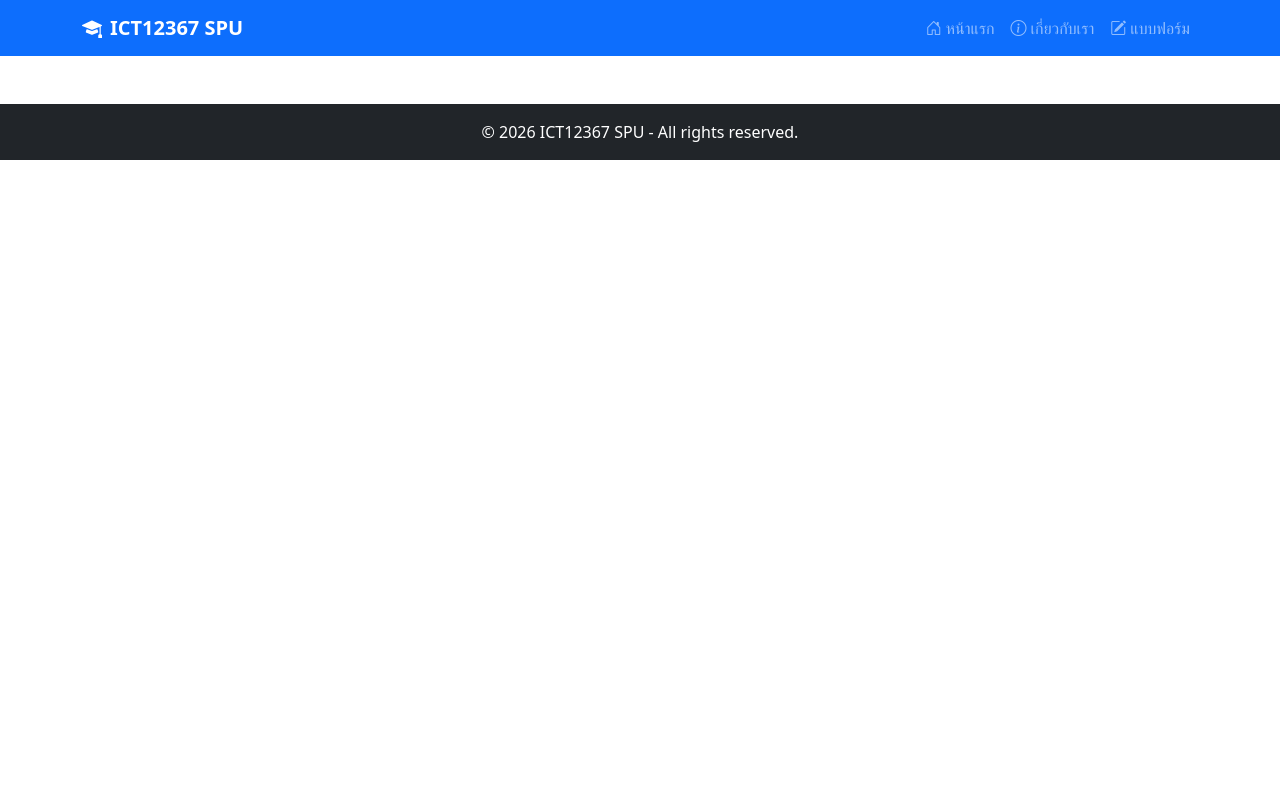
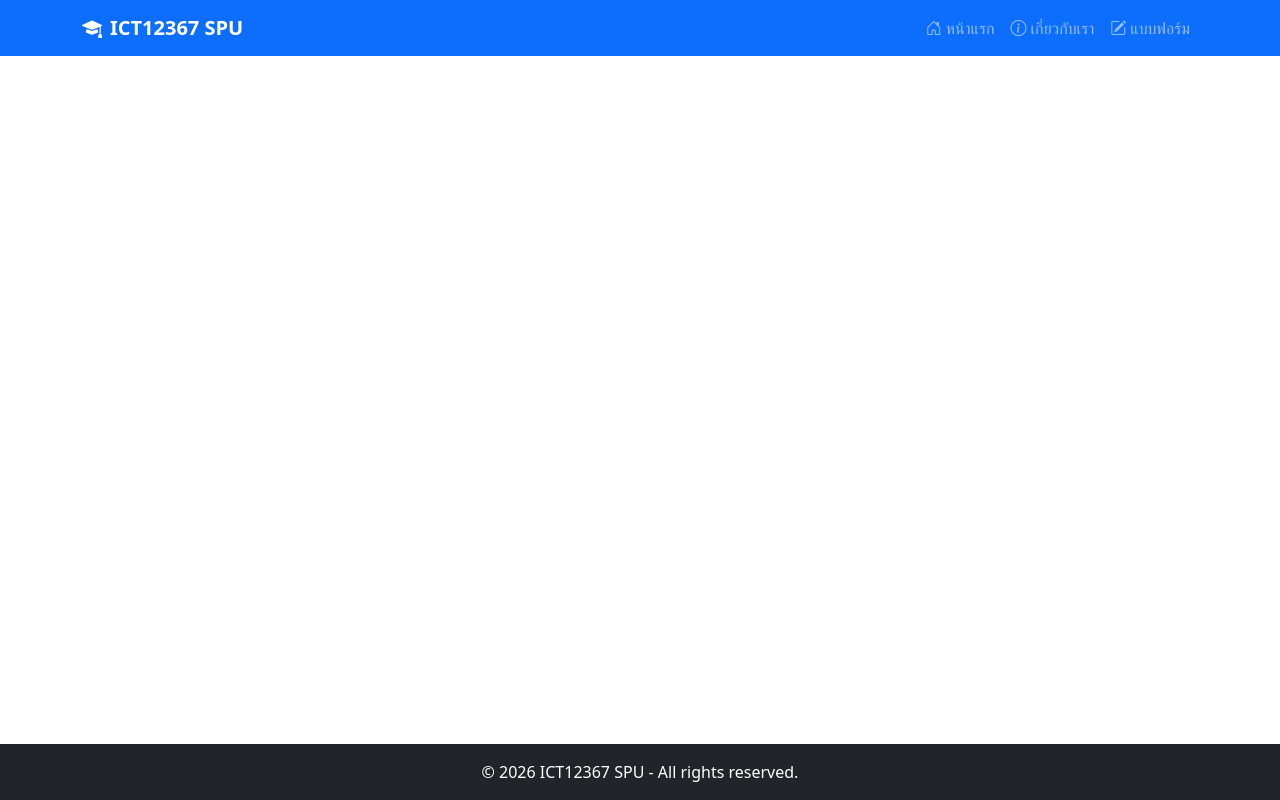
Before and after one commit to Mightycgm/ICT12367, a Django app: template สัปดาห์ที่8/ProjectN/myproject/myapp/templates/base.html in a window 1280 px wide. Run offline with Django 5.2, Linux system fonts and the light colour scheme; the template is opened without the code that fills it, so the values that code supplies are empty.

Commit message:
เปรับfooterให้อยู่อยู่ล่างสุดของหน้าจอ

```diff
--- a/สัปดาห์ที่8/ProjectN/myproject/myapp/templates/base.html
+++ b/สัปดาห์ที่8/ProjectN/myproject/myapp/templates/base.html
@@ -4,31 +4,45 @@
     <meta charset="UTF-8" />
     <meta name="viewport" content="width=device-width, initial-scale=1.0" />
     <!-- Bootstrap 5 CSS -->
-    <link href="https://cdn.jsdelivr.net/npm/bootstrap@5.3.3/dist/css/bootstrap.min.css" rel="stylesheet">
+    <link
+      href="https://cdn.jsdelivr.net/npm/bootstrap@5.3.3/dist/css/bootstrap.min.css"
+      rel="stylesheet" />
     <!-- Bootstrap Icons -->
-    <link href="https://cdn.jsdelivr.net/npm/bootstrap-icons@1.11.3/font/bootstrap-icons.min.css" rel="stylesheet">
+    <link
+      href="https://cdn.jsdelivr.net/npm/bootstrap-icons@1.11.3/font/bootstrap-icons.min.css"
+      rel="stylesheet" />
     {% block title %} {% endblock %}
   </head>
-  <body>
+  <body class="d-flex flex-column min-vh-100">
     <!-- Navbar -->
     <nav class="navbar navbar-expand-lg navbar-dark bg-primary">
       <div class="container">
         <a class="navbar-brand fw-bold" href="/">
           <i class="bi bi-mortarboard-fill me-2"></i>ICT12367 SPU
         </a>
-        <button class="navbar-toggler" type="button" data-bs-toggle="collapse" data-bs-target="#navbarNav">
+        <button
+          class="navbar-toggler"
+          type="button"
+          data-bs-toggle="collapse"
+          data-bs-target="#navbarNav">
           <span class="navbar-toggler-icon"></span>
         </button>
         <div class="collapse navbar-collapse" id="navbarNav">
           <ul class="navbar-nav ms-auto">
             <li class="nav-item">
-              <a class="nav-link" href="/"><i class="bi bi-house-door me-1"></i>หน้าแรก</a>
+              <a class="nav-link" href="/"
+                ><i class="bi bi-house-door me-1"></i>หน้าแรก</a
+              >
             </li>
             <li class="nav-item">
-              <a class="nav-link" href="/about"><i class="bi bi-info-circle me-1"></i>เกี่ยวกับเรา</a>
+              <a class="nav-link" href="/about"
+                ><i class="bi bi-info-circle me-1"></i>เกี่ยวกับเรา</a
+              >
             </li>
             <li class="nav-item">
-              <a class="nav-link" href="/form"><i class="bi bi-pencil-square me-1"></i>แบบฟอร์ม</a>
+              <a class="nav-link" href="/form"
+                ><i class="bi bi-pencil-square me-1"></i>แบบฟอร์ม</a
+              >
             </li>
           </ul>
         </div>
@@ -36,12 +50,12 @@
     </nav>
 
     <!-- Main Content -->
-    <div class="container my-4">
+    <div class="container my-4 flex-grow-1">
       {% block content %} {% endblock %}
     </div>
 
     <!-- Footer -->
-    <footer class="bg-dark text-white text-center py-3 mt-5">
+    <footer class="bg-dark text-white text-center py-3 mt-auto">
       <p class="mb-0">&copy; 2026 ICT12367 SPU - All rights reserved.</p>
     </footer>
 
```
